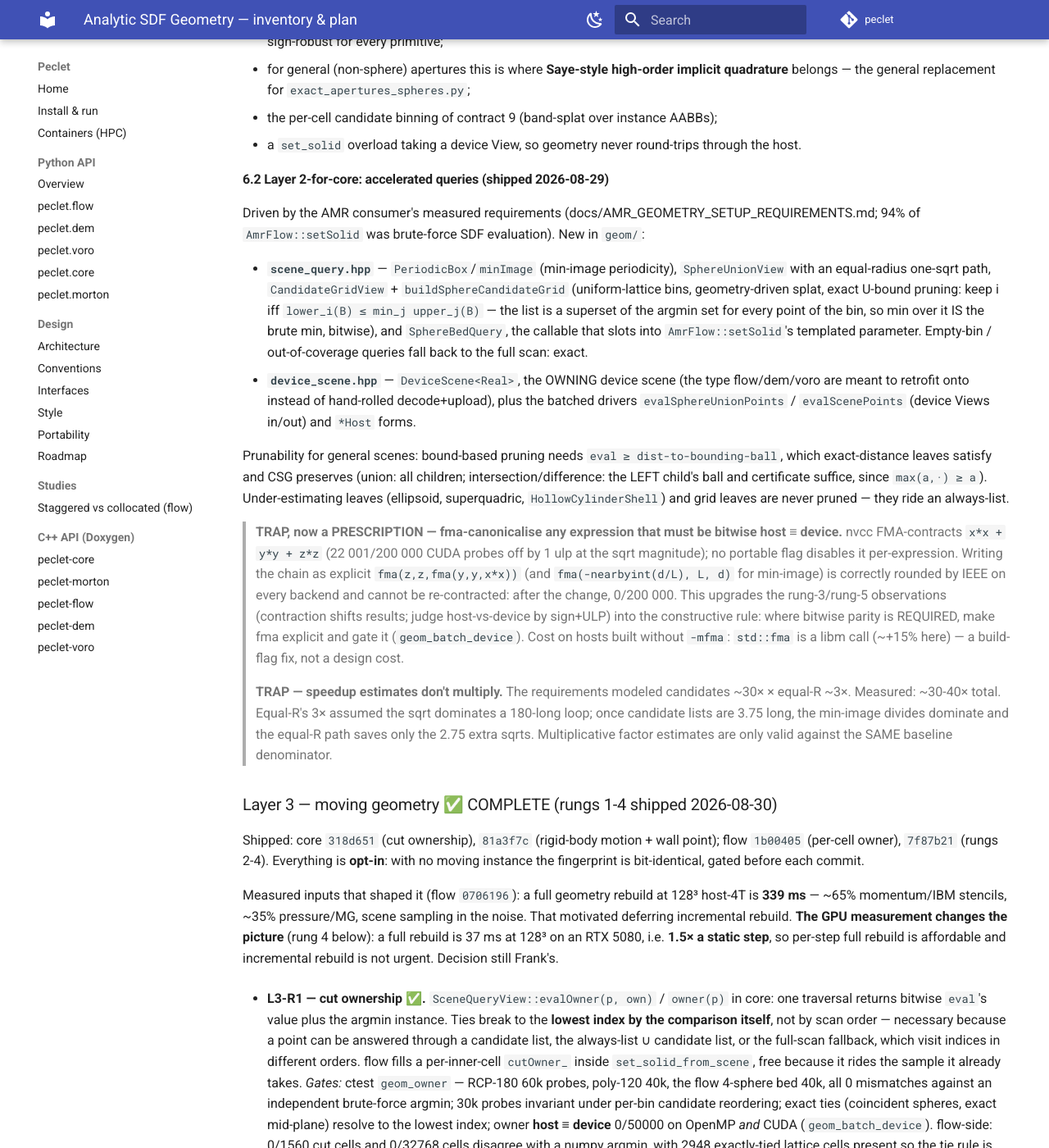
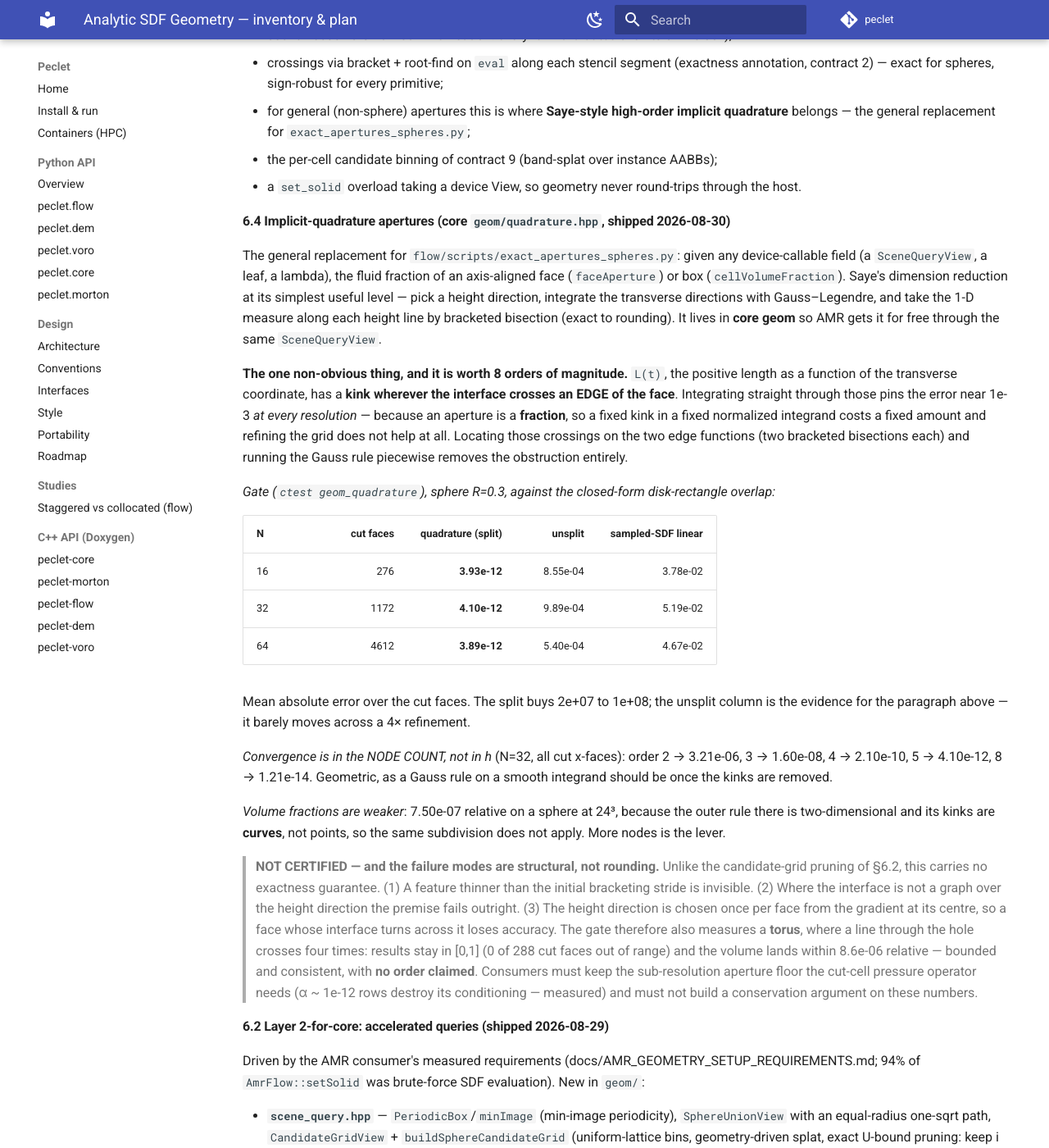
Before and after one commit to computational-chemical-engineering/peclet, an MkDocs documentation site: the page built from docs/ANALYTIC_SDF_GEOMETRY.md, in a window 1280 px wide and 1400 px high, scrolled down 12295 px. Shown: the whole window at 82% size. Built offline with MkDocs 1.6.1 and Material for MkDocs 9.7.7, drawn with Linux system fonts in a browser that asks for light colours; comment, search, counter and statistics services are not loaded; some of the changed text lies outside the part shown.

Commit message:
core bump + docs: implicit-quadrature apertures (Layer 2's last geometry item)
core 5faee34: geom/quadrature.hpp — face apertures and cell volume fractions over {phi > 0} for any
device-callable field, in CORE so AMR gets it through the same SceneQueryView. Face apertures land
at 3.9e-12 mean against the closed-form disk-rectangle overlap, versus 3.8e-02 for the sampled-SDF
linear estimator the CFD otherwise uses. The lever is splitting the outer Gauss rule at the points
where the interface leaves the face: without it the error sits at ~1e-3 REGARDLESS OF h, because an
aperture is a fraction. Explicitly NOT CERTIFIED, with the structural failure modes named and a
torus in the gate to show what "bounded but no order claimed" looks like. Core 146/146.

Also verified this session, as the standing check that all the Layer 3-4 work is genuinely opt-in:
flow's own regression suite (tests/regression/sdflow_regression.py, zh_sphere + random_spheres +
hollow_rings, N = 16..64) passes with 0.00% deviation on EVERY metric -- drag factor, permeability,
fitted convergence order, extrapolated value, pressure iterations, step counts.

Co-Authored-By: Claude Opus 5 <noreply@anthropic.com>
Claude-Session: https://claude.ai/code/session_015VFHwjBNfmqw89iVFh2sC6

```diff
--- a/docs/ANALYTIC_SDF_GEOMETRY.md
+++ b/docs/ANALYTIC_SDF_GEOMETRY.md
@@ -20,7 +20,10 @@
 > SceneQueryDevice, native periodicity, in-solver exact crossings (staggered AND collocated
 > placement). **MPI scene demo DONE 2026-08-30** (gated at np = 1, 2, 4: k identical, per-rank cut
 > ownership exactly the single-rank field restricted to the block — see Layer 4 rung 4, which the
-> same gate closes). Still open: AUTO-guard relaxation, Saye/quadrature apertures.
+> same gate closes). **Quadrature apertures DONE 2026-08-30** in core `geom/quadrature.hpp` (§6.4):
+> face apertures to 4e-12 mean against the closed form, against 4e-02 for the sampled-SDF linear
+> estimator, explicitly NON-CERTIFIED. Still open: the AUTO-guard relaxation, and wiring the
+> quadrature apertures into flow's openness.
 > **LAYER 3 (moving geometry) COMPLETE 2026-08-30** — cut ownership, kinematic wall velocity in the
 > momentum operator, the wall's own volume flux in the projection, and the moving-step driver
 > (core `318d651`, `81a3f7c`; flow `1b00405`, `7f87b21`). Opt-in throughout: the fingerprint
@@ -552,6 +555,53 @@ arrays from Python:
 - the per-cell candidate binning of contract 9 (band-splat over instance AABBs);
 - a `set_solid` overload taking a device View, so geometry never round-trips through the host.
 
+#### 6.4 Implicit-quadrature apertures (core `geom/quadrature.hpp`, shipped 2026-08-30)
+
+The general replacement for `flow/scripts/exact_apertures_spheres.py`: given any device-callable
+field (a `SceneQueryView`, a leaf, a lambda), the fluid fraction of an axis-aligned face
+(`faceAperture`) or box (`cellVolumeFraction`). Saye's dimension reduction at its simplest useful
+level — pick a height direction, integrate the transverse directions with Gauss–Legendre, and take
+the 1-D measure along each height line by bracketed bisection (exact to rounding). It lives in
+**core geom** so AMR gets it for free through the same `SceneQueryView`.
+
+**The one non-obvious thing, and it is worth 8 orders of magnitude.** `L(t)`, the positive length
+as a function of the transverse coordinate, has a **kink wherever the interface crosses an EDGE of
+the face**. Integrating straight through those pins the error near 1e-3 *at every resolution* —
+because an aperture is a **fraction**, so a fixed kink in a fixed normalized integrand costs a fixed
+amount and refining the grid does not help at all. Locating those crossings on the two edge
+functions (two bracketed bisections each) and running the Gauss rule piecewise removes the
+obstruction entirely.
+
+*Gate (`ctest geom_quadrature`), sphere R=0.3, against the closed-form disk-rectangle overlap:*
+
+| N | cut faces | quadrature (split) | **unsplit** | sampled-SDF linear |
+|---|---:|---:|---:|---:|
+| 16 | 276 | **3.93e-12** | 8.55e-04 | 3.78e-02 |
+| 32 | 1172 | **4.10e-12** | 9.89e-04 | 5.19e-02 |
+| 64 | 4612 | **3.89e-12** | 5.40e-04 | 4.67e-02 |
+
+Mean absolute error over the cut faces. The split buys 2e+07 to 1e+08; the unsplit column is the
+evidence for the paragraph above — it barely moves across a 4× refinement.
+
+*Convergence is in the NODE COUNT, not in h* (N=32, all cut x-faces): order 2 → 3.21e-06,
+3 → 1.60e-08, 4 → 2.10e-10, 5 → 4.10e-12, 8 → 1.21e-14. Geometric, as a Gauss rule on a smooth
+integrand should be once the kinks are removed.
+
+*Volume fractions are weaker*: 7.50e-07 relative on a sphere at 24³, because the outer rule there is
+two-dimensional and its kinks are **curves**, not points, so the same subdivision does not apply.
+More nodes is the lever.
+
+> **NOT CERTIFIED — and the failure modes are structural, not rounding.** Unlike the candidate-grid
+> pruning of §6.2, this carries no exactness guarantee. (1) A feature thinner than the initial
+> bracketing stride is invisible. (2) Where the interface is not a graph over the height direction
+> the premise fails outright. (3) The height direction is chosen once per face from the gradient at
+> its centre, so a face whose interface turns across it loses accuracy. The gate therefore also
+> measures a **torus**, where a line through the hole crosses four times: results stay in [0,1] (0
+> of 288 cut faces out of range) and the volume lands within 8.6e-06 relative — bounded and
+> consistent, with **no order claimed**. Consumers must keep the sub-resolution aperture floor the
+> cut-cell pressure operator needs (α ~ 1e-12 rows destroy its conditioning — measured) and must not
+> build a conservation argument on these numbers.
+
 #### 6.2 Layer 2-for-core: accelerated queries (shipped 2026-08-29)
 
 Driven by the AMR consumer's measured requirements (docs/AMR_GEOMETRY_SETUP_REQUIREMENTS.md; 94%
```
